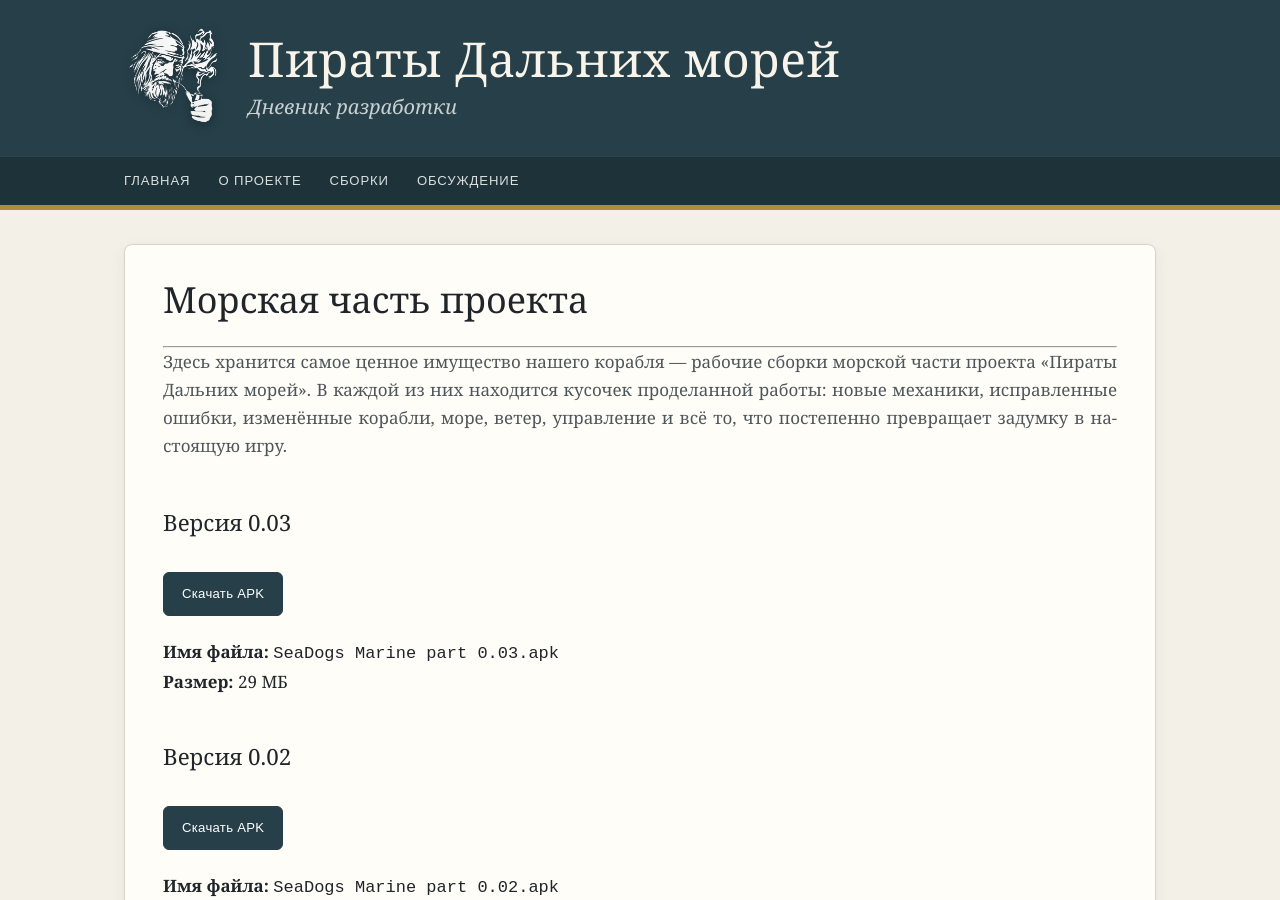
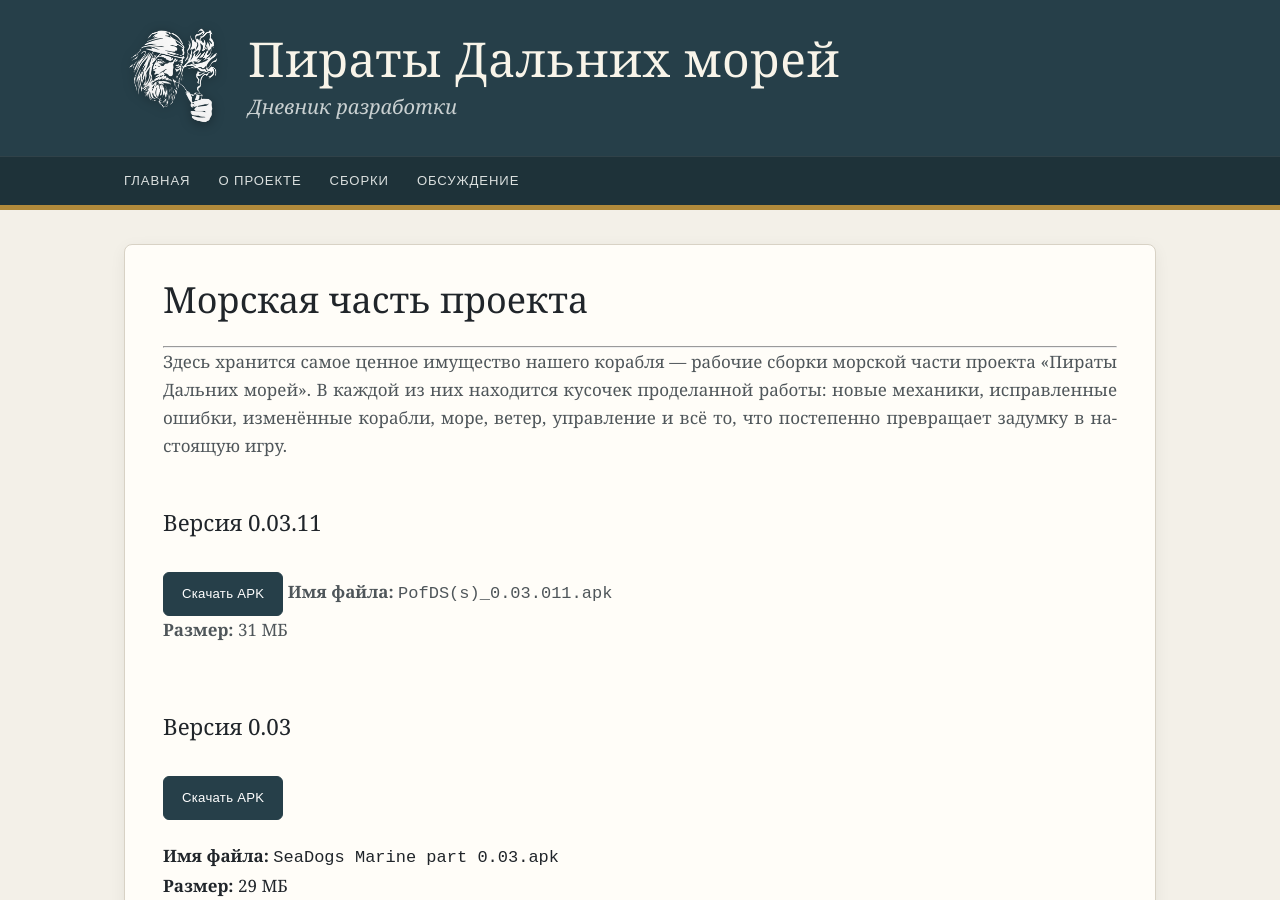
Before and after one commit to tislic/SeaDogsPort, a Jekyll site: the page built from сборки.md, in a window 1280 px wide and 900 px high. Built offline with Jekyll 4.4.1, drawn with Linux system fonts in a browser that asks for light colours.

Commit message:
Добавить новую версию 0.03.11 в сборки.md
Добавлена информация о версии 0.03.11 с ссылкой на APK.

```diff
--- a/сборки.md
+++ b/сборки.md
@@ -11,6 +11,10 @@ permalink: /сборки/
 Здесь хранится самое ценное имущество нашего корабля — рабочие сборки морской части проекта «Пираты Дальних морей».
 В каждой из них находится кусочек проделанной работы: новые механики, исправленные ошибки, изменённые корабли, море, ветер, управление и всё то, что постепенно превращает задумку в настоящую игру.
 
+### Версия 0.03.11
+[Скачать APK](https://disk.yandex.ru/d/Lo8uqHl0TASM3A)
+**Имя файла:** `PofDS(s)_0.03.011.apk`
+**Размер:** 31 МБ
 
 ### Версия 0.03
 [Скачать APK](https://disk.yandex.ru/d/dtgn-OhofrstyQ)
```
